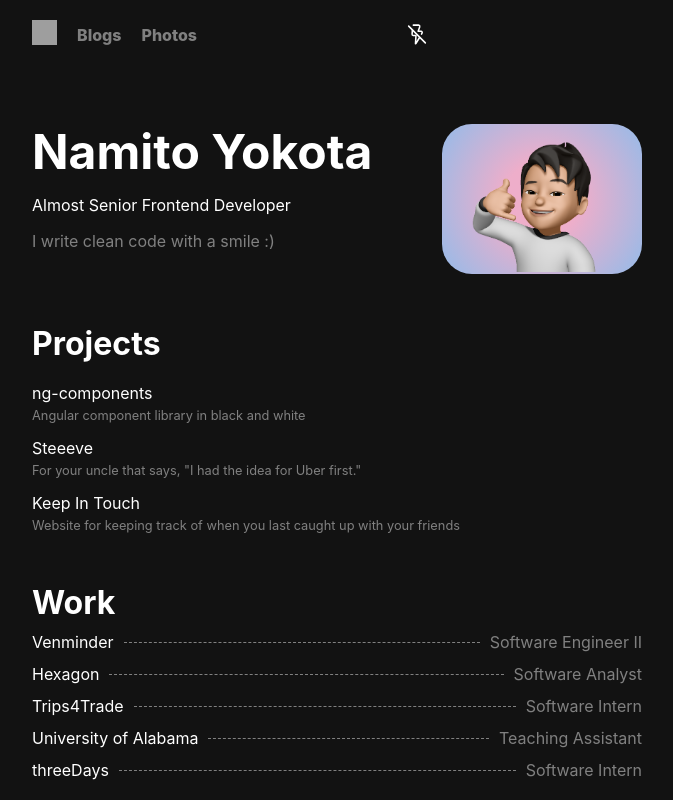
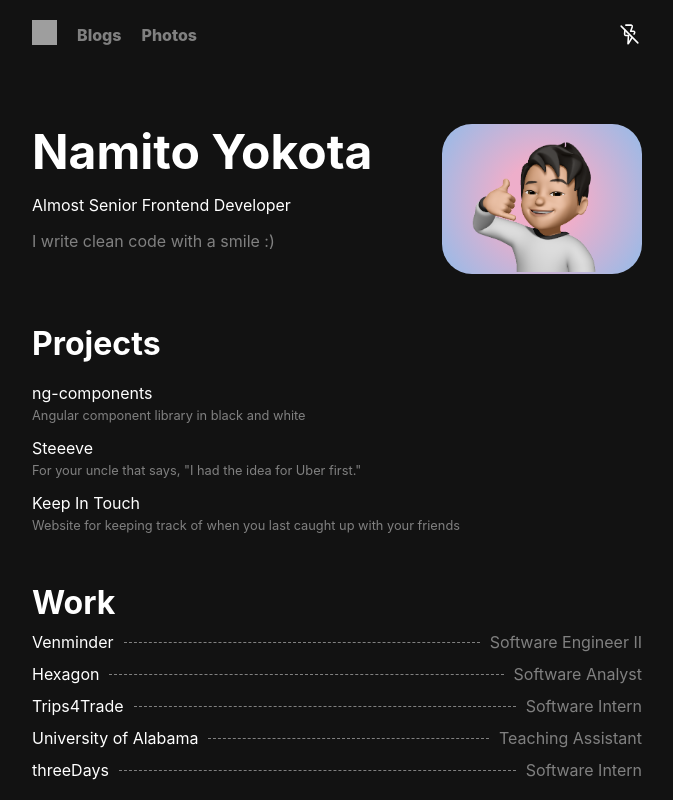
Before and after one commit to namitoyokota/portfolio, a Next.js app: page / in a window 1280 px wide. Shown: the top 800 px of the page, without its empty margins (303-976 px from the left). Built offline with nearby package versions, Linux system fonts and the light colour scheme; no server answers; grey boxes are pictures that could not be loaded.

Commit message:
fix nav layout

```diff
--- a/styles/Home.module.css
+++ b/styles/Home.module.css
@@ -136,7 +136,7 @@
 
 .navpane {
     display: grid;
-    grid-template-columns: 45px repeat(2, min-content) auto 25px;
+    grid-template-columns: 45px min-content auto 25px;
     align-items: center;
     margin-bottom: 75px;
 }
```
